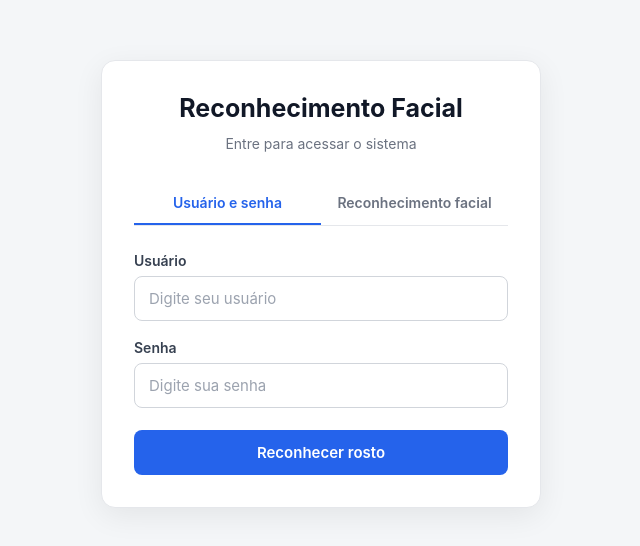
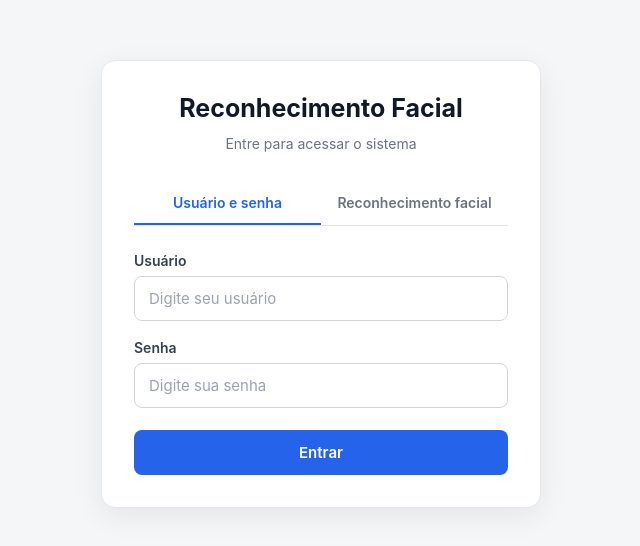
Before and after one commit to hellen-martins00/reconhecimento-facial-front, a React (Vite) app: page /login in a window 1280 px wide. Shown: the part 116-662 px from the top of the page, without its empty margins (319-959 px from the left). Built offline with nearby package versions, Linux system fonts and the light colour scheme; no server answers.

Commit message:
ajusta botao de login

```diff
--- a/src/pages/Login/Login.css
+++ b/src/pages/Login/Login.css
@@ -12,6 +12,7 @@
 
 /* CARD */
 .login-card {
+  position: relative;
   width: 100%;
   max-width: 440px;
   padding: 32px;
--- a/src/pages/Login/Login.jsx
+++ b/src/pages/Login/Login.jsx
@@ -336,18 +336,17 @@ function Login() {
             )}
 
             <button
-              type="button"
+              type="submit"
               className="login-submit"
               disabled={carregando}
-              onClick={capturarRosto}
             >
               {carregando ? (
                 <>
                   <span className="login-button-spinner"></span>
-                  Reconhecendo...
+                  Entrando...
                 </>
               ) : (
-                "Reconhecer rosto"
+                "Entrar"
               )}
             </button>
 
@@ -393,9 +392,14 @@ function Login() {
               disabled={carregando}
               onClick={capturarRosto}
             >
-              {carregando
-                ? "Reconhecendo..."
-                : "Reconhecer rosto"}
+              {carregando ? (
+                <>
+                  <span className="login-button-spinner"></span>
+                  Reconhecendo...
+                </>
+              ) : (
+                "Reconhecer rosto"
+              )}
             </button>
 
           </div>
```
